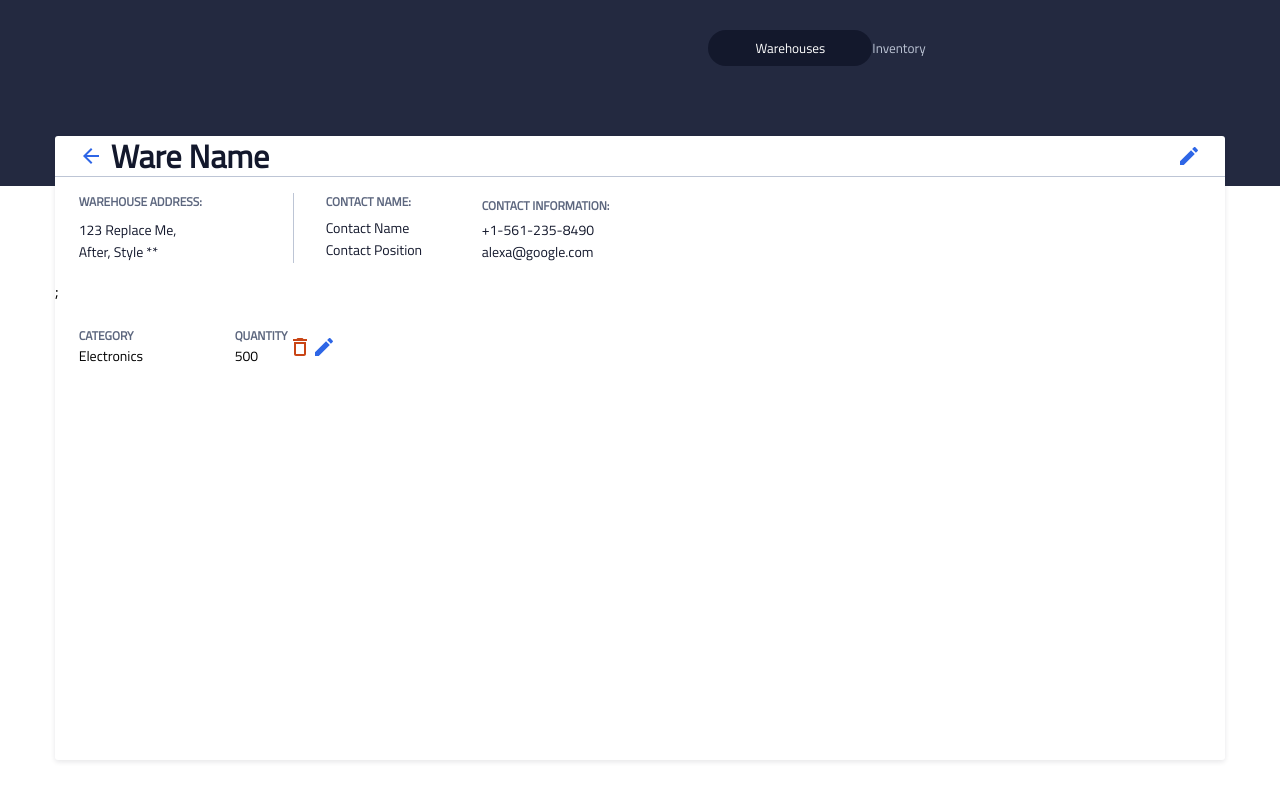
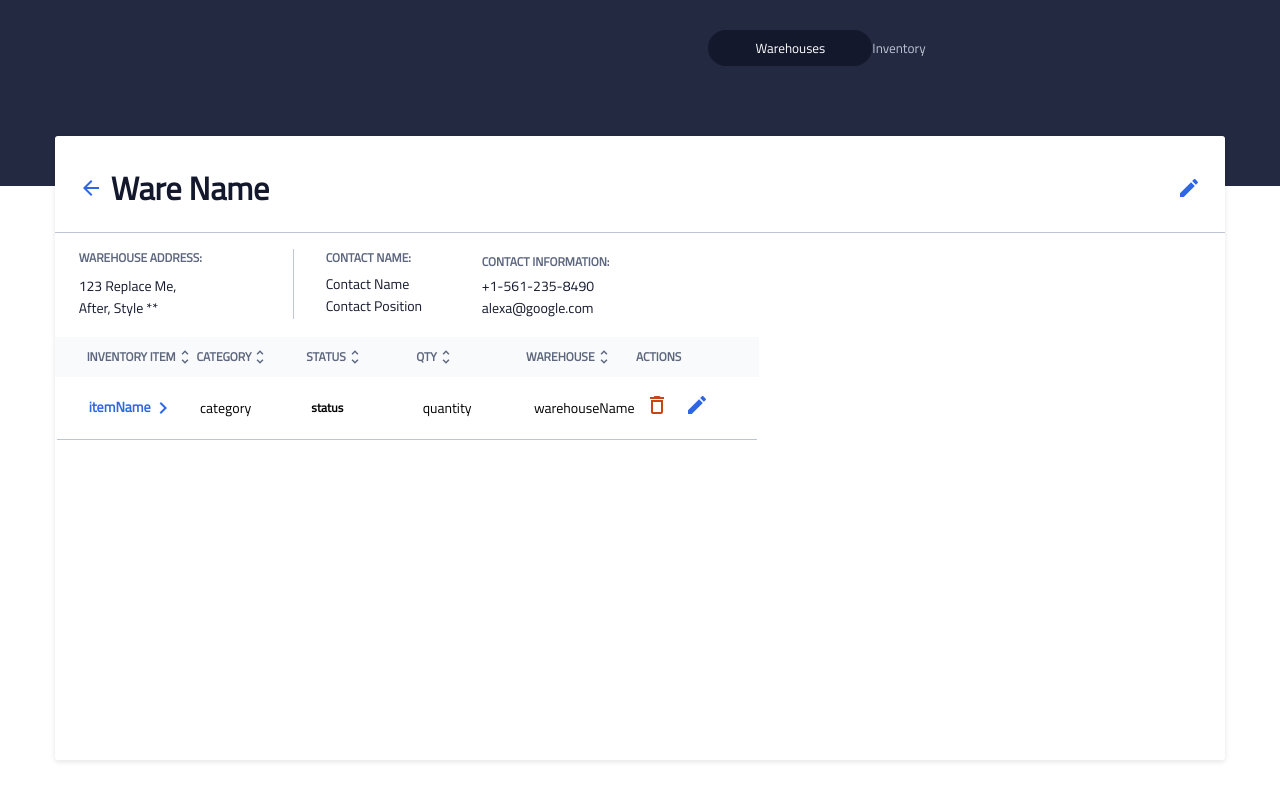
Before and after one commit to KevinTyrrell/InStock, a React (Create React App) app in the folder client/: page /warehouses/1 in a window 1280 px wide. Shown: the top 800 px of the page. Built offline with nearby package versions, Linux system fonts and the light colour scheme; no server answers.

Commit message:
MIAC41EHA-8 complete all views

```diff
--- a/client/src/Components/InventoryList/InventoryList.jsx
+++ b/client/src/Components/InventoryList/InventoryList.jsx
@@ -37,7 +37,7 @@ export class InventoryList extends Component {
             <button id="addBtn">+ Add New Item</button>
           </div>
         </div>
-        <table>
+        <table className="invTable">
           <tr className="sortBar">
             <th className="sortBar__items">
               INVENTORY ITEM{" "}
--- a/client/src/Components/InventoryList/InventoryList.scss
+++ b/client/src/Components/InventoryList/InventoryList.scss
@@ -16,20 +16,32 @@ h4 {
   left: 4.27%;
   right: 4.27%;
   top: 136px;
+  @include desktop {
+    left: 10.16%;
+    right: 10.16%;
+  }
 
   &__header {
     padding-left: 1.5rem;
+    margin-top: 2rem;
     @include tablet {
       display: flex;
       align-items: center;
       justify-content: space-between;
       padding-right: 1.5rem;
       padding-top: 0.5rem;
+      margin-top: 2rem;
+      margin-bottom: 1.5rem;
     }
   }
 
   &__title {
     @include moH1;
+    margin-bottom: 1rem;
+    @include tablet {
+      @include dtH1;
+      margin-bottom: 0;
+    }
   }
 }
 
@@ -45,6 +57,7 @@ h4 {
     width: 185px;
     height: 38px;
     margin-right: 1rem;
+    @include dtP2;
   }
 }
 
@@ -62,6 +75,7 @@ h4 {
     margin: 0;
     width: 128px;
     height: 38px;
+    @include dtH3;
   }
 }
 
@@ -209,11 +223,16 @@ h4 {
     display: flex;
     background: rgba(247, 248, 249, 0.7);
     height: 40px;
+    min-width: 704px;
+
     margin-left: -2px;
     margin-right: -2px;
     align-items: center;
     padding-left: 2rem;
     margin-bottom: 1rem;
+    @include desktop {
+      min-width: 1150px;
+    }
 
     &__items {
       @include dtH4;
@@ -301,3 +320,7 @@ th {
 #deleteBtn {
   margin-right: 1rem;
 }
+
+.invTable {
+  width: 100%;
+}
--- a/client/src/Components/WarehouseDets/WarehouseDets.jsx
+++ b/client/src/Components/WarehouseDets/WarehouseDets.jsx
@@ -5,6 +5,7 @@ import editBtn from "../../InStock Assets/Icons/edit-24px.svg";
 import chevRight from "../../InStock Assets/Icons/chevron_right-24px.svg";
 import deleteBtn from "../../InStock Assets/Icons/delete_outline-24px.svg";
 import axios from "axios";
+import sortArrows from "../../InStock Assets/Icons/sort-24px.svg";
 
 export class WarehouseDets extends Component {
   state = {
@@ -73,7 +74,77 @@ export class WarehouseDets extends Component {
             </div>
           </div>
         </div>
-        ;
+        <table>
+          <tr className="sortBar">
+            <th className="sortBar__items">
+              INVENTORY ITEM{" "}
+              <img className="sortBtn" src={sortArrows} alt="sort arrows" />
+            </th>
+            <th className="sortBar__cat">
+              CATEGORY{" "}
+              <img className="sortBtn" src={sortArrows} alt="sort arrows" />
+            </th>
+            <th className="sortBar__status">
+              STATUS{" "}
+              <img className="sortBtn" src={sortArrows} alt="sort arrows" />
+            </th>
+            <th className="sortBar__qty">
+              QTY <img className="sortBtn" src={sortArrows} alt="sort arrows" />
+            </th>
+            <th className="sortBar__name">
+              WAREHOUSE{" "}
+              <img className="sortBtn" src={sortArrows} alt="sort arrows" />
+            </th>
+            <h4 className="sortBar__actions">ACTIONS</h4>
+          </tr>
+          <div className="allInv">
+            <tr className="sortItems">
+              <td className="sortItems__name">
+                itemName
+                <img src={chevRight} alt="item info" />
+              </td>
+              <td className="sortItems__cat">category</td>
+              <td className="sortItems__stat">status</td>
+              <td className="sortItems__qty">quantity</td>
+              <td className="sortItems__ware">warehouseName</td>
+              <td>
+                <img id="deleteBtn" src={deleteBtn} alt="delete button" />
+                <img src={editBtn} alt="edit button" />
+              </td>
+            </tr>
+            <div className="itemStatus">
+              <div>
+                <h4 className="allInv__items">INVENTORY ITEM</h4>
+                <div className="itemArrow">
+                  <h4 className="allInv__items--item">itemName</h4>
+                  <img src={chevRight} alt="item info" />
+                </div>
+              </div>
+              <div className="allInv__status--fix">
+                <h4 className="allInv__status">STATUS</h4>
+                <h4 className="allInv__status--inOut">status</h4>
+              </div>
+            </div>
+            <div className="catQty">
+              <div>
+                <h4 className="allInv__cat">CATEGORY</h4>
+                <h4 className="allInv__cat--label">category</h4>
+              </div>
+              <div className="allInv__qty--fix">
+                <h4 className="allInv__qty">QTY</h4>
+                <h4 className="allInv__qty--num">quantity</h4>
+              </div>
+            </div>
+            <div className="warehouseName">
+              <h4 className="allInv__name">WAREHOUSE</h4>
+              <h4 className="allInv__name--ware">warehouseName</h4>
+            </div>
+            <div className="invBtns">
+              <img src={deleteBtn} alt="delete button" />
+              <img src={editBtn} alt="edit button" />
+            </div>
+          </div>
+        </table>
         <div className="inv">
           <div className="itemStatus">
             <div className="pos">
--- a/client/src/Components/WarehouseDets/WarehouseDets.scss
+++ b/client/src/Components/WarehouseDets/WarehouseDets.scss
@@ -30,6 +30,10 @@ a {
     padding-left: 1.5rem;
     justify-content: space-between;
     padding-right: 1.5rem;
+    @include tablet {
+      padding-top: 2rem;
+      padding-bottom: 1.5rem;
+    }
   }
 
   &__name {
@@ -148,7 +152,7 @@ a {
   padding-top: 1rem;
   @include tablet {
     border-top: none;
-    display: flex;
+    display: none;
     align-items: center;
   }
 
```
Also changed, not shown: 1 other file (tests, documents, lock files or other folders).
